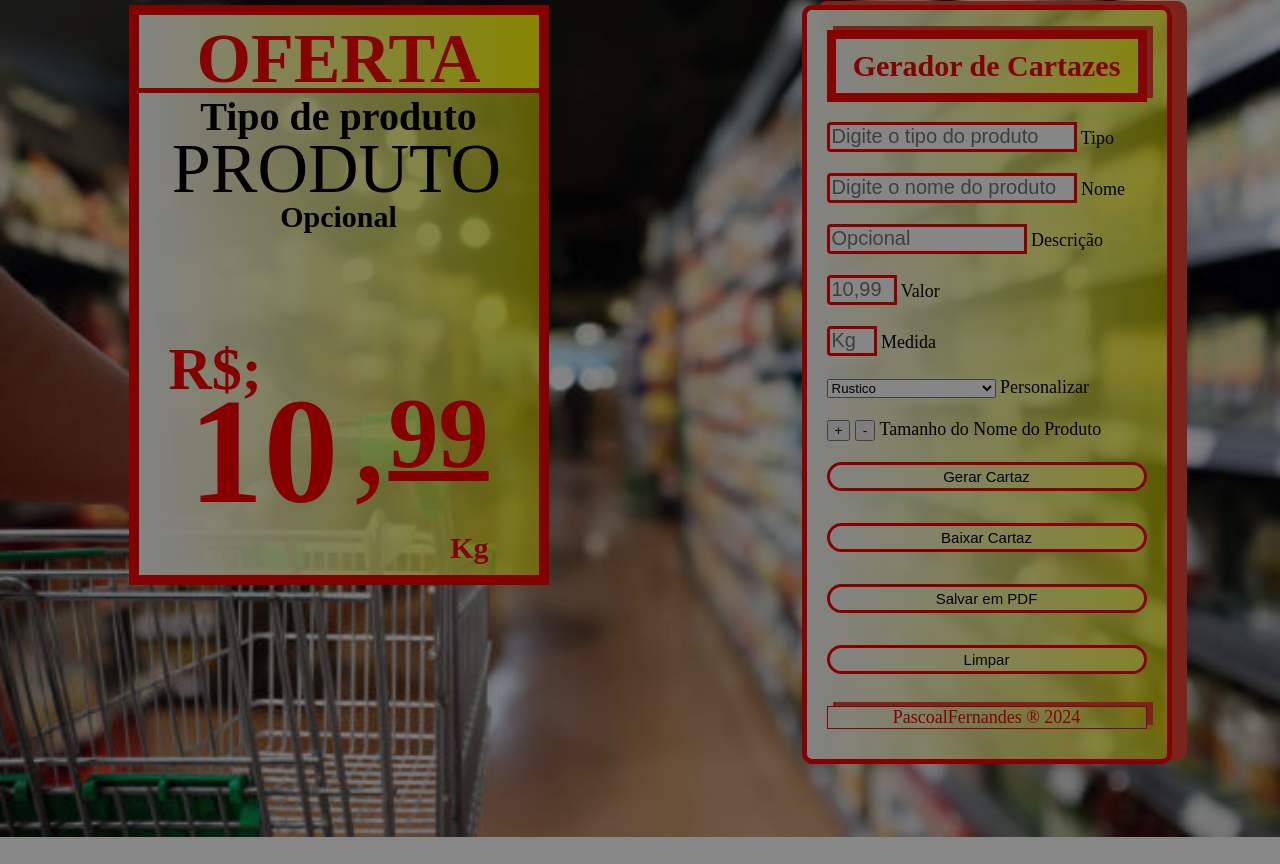
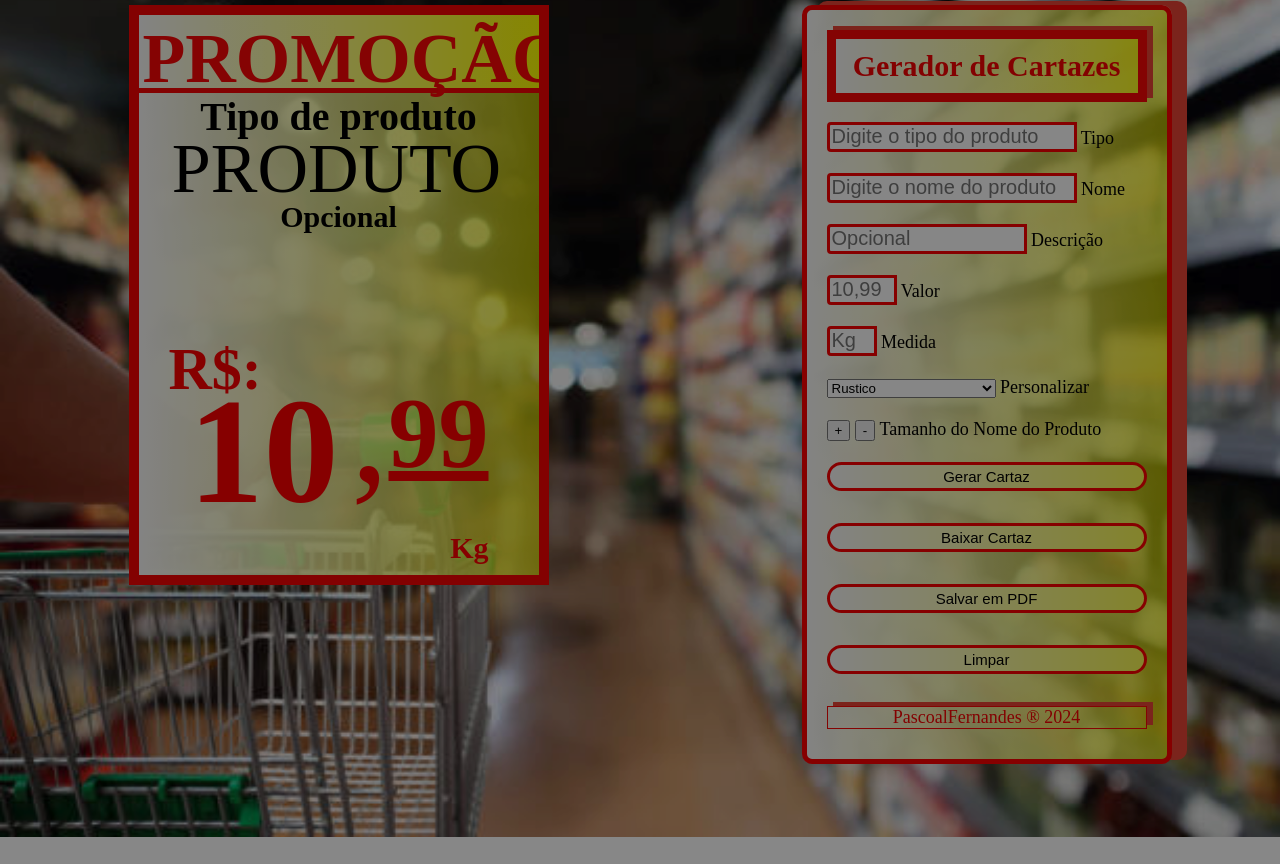
Before and after one commit to Lost-Fernandes/supermercado.gihub.io, a plain HTML site: page index.html in a window 1280 px wide. Drawn offline with Linux system fonts and the light colour scheme; a web font is replaced by a local one.

Commit message:
Update index.html

```diff
--- a/index.html
+++ b/index.html
@@ -22,7 +22,7 @@
     <div class="conteudo">
         <section class="section1">
             <div id="placa">
-                <div id="tpromoção"><p id="promocao">OFERTA</p></div>
+                <div id="tpromoção"><p id="promocao">PROMOÇÃO</p></div>
                 <div id="produto">
                 <p id="tipoDeProduto">Tipo de produto</p>
                 <p id="NomeDoProduto">PRODUTO</p>
@@ -30,7 +30,7 @@
                 </div>
                 <div id="dvalor">
                 <div id="base"></div>
-                <p name="Valor" class="preco" id="s">R$;</p>
+                <p name="Valor" class="preco" id="s">R$:</p>
                 <p name="Reais" class="preco" id="Reais">10</p>
                 <p name="Virgula" class="preco" id="virgula">,</p>
                 <p name="centavos" class="preco" id="centavos">99</p>
```
